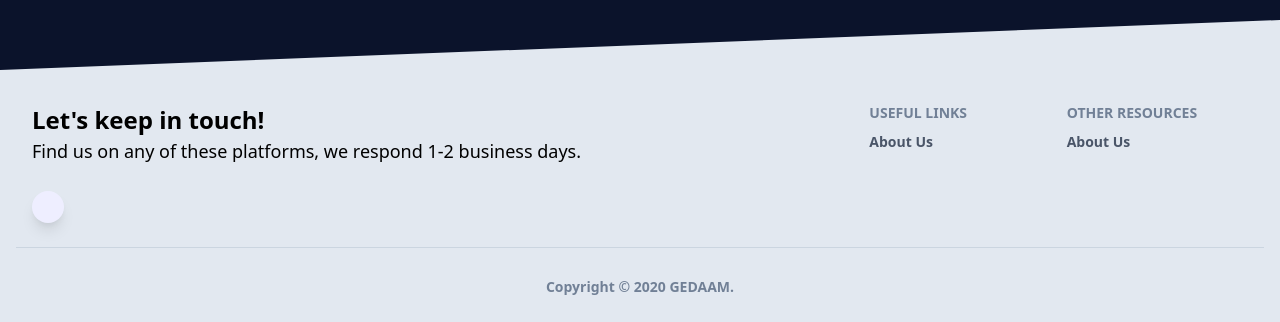
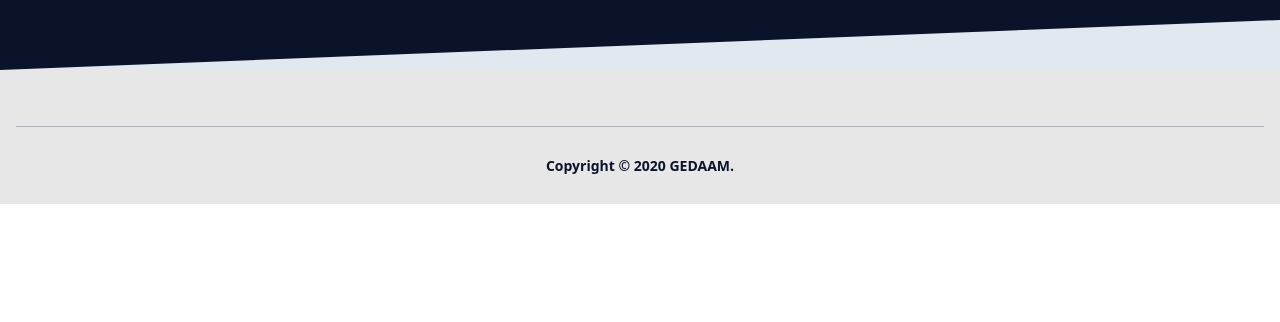
Before and after one commit to rafawendel/platform, a Next.js app: page / in a window 1280 px wide. Shown: the part 4206-4528 px from the top of the page. After the commit the page ends 4410 px from the top, so only its background shows below. Built offline with nearby package versions, Linux system fonts and the light colour scheme.

Commit message:
fixed footer and minor feats

```diff
--- a/src/components/common/Cards/FormCard.js
+++ b/src/components/common/Cards/FormCard.js
@@ -1,6 +1,9 @@
-export default function FormCard({ title, subtitle, colorMode, children }) {
+export default function FormCard({ title, subtitle, colorMode, children, ...props }) {
   return (
-    <div className={`w-full lg:w-8/12 px-4 text-${colorMode === 'dark' ? 'lighter' : 'darker'} `}>
+    <div
+      className={`w-full lg:w-8/12 px-4 text-${colorMode === 'dark' ? 'lighter' : 'darker'} `}
+      {...props}
+    >
       <div
         className={`relative flex flex-col min-w-0 break-words w-full mb-6 shadow-lg rounded-lg bg-${
           colorMode === 'dark' ? 'dark' : 'light'
--- a/src/components/common/Footer.js
+++ b/src/components/common/Footer.js
@@ -26,11 +26,10 @@ export default function Footer({ dent }) {
   const usefulLinks = [{ name: 'About Us', href: '#' }]
   const otherResources = [{ name: 'About Us', href: '#' }]
   return (
-    <>
-      <footer className="relative bg-gray-300 pt-8 pb-6">
+    <footer className="relative bg-light text-darker pt-8 pb-6">
       {dent && <Dent />}
       <div className="container mx-auto px-4">
-          <div className="flex flex-wrap">
+        {/* <div className="flex flex-wrap">
             <div className="w-full lg:w-6/12 px-4">
               <h4>Let's keep in touch!</h4>
               <h6 className="mt-0 mb-2">
@@ -80,18 +79,17 @@ export default function Footer({ dent }) {
                 </div>
               </div>
             </div>
-          </div>
-          <hr className="my-6 border-gray-400" />
+          </div> */}
+        <hr className="my-6 border-darker opacity-25" />
         <div className="flex flex-wrap items-center md:justify-between justify-center">
           <div className="w-full md:w-4/12 px-4 mx-auto text-center">
-              <div className="text-sm text-gray-600 font-semibold py-1">
+            <div className="text-sm font-semibold py-1">
               Copyright © {new Date().getFullYear()} GEDAAM.
             </div>
           </div>
         </div>
       </div>
     </footer>
-    </>
   )
 }
 
--- a/src/components/sections/FormSection/index.js
+++ b/src/components/sections/FormSection/index.js
@@ -51,7 +51,18 @@ export default function FormSection({
       <div className="relative block py-24 lg:pt-0">
         <div className="container mx-auto px-4">
           <div className="flex flex-wrap justify-center lg:-mt-64 -mt-32">
-            <FormCard id={id} title={formTitle} subtitle={formSubtitle} colorMode={colorMode}>
+            <FormCard
+              id={id}
+              title={formTitle}
+              subtitle={formSubtitle}
+              colorMode={colorMode}
+              onClick={() =>
+                window.open(
+                  'https://docs.google.com/forms/d/e/1FAIpQLSd4NaSZT4X8NM8jjCcVQ06fmMPE_hcspxMzhPX6WWsXuF3yfQ/viewform',
+                  '_blank'
+                )
+              }
+            >
               {/* <SignupForm colorMode={colorMode} /> */}
               <iframe
                 title="Formulário de Inscrição"
```
Lines whose indentation alone changed are shown as unchanged.
